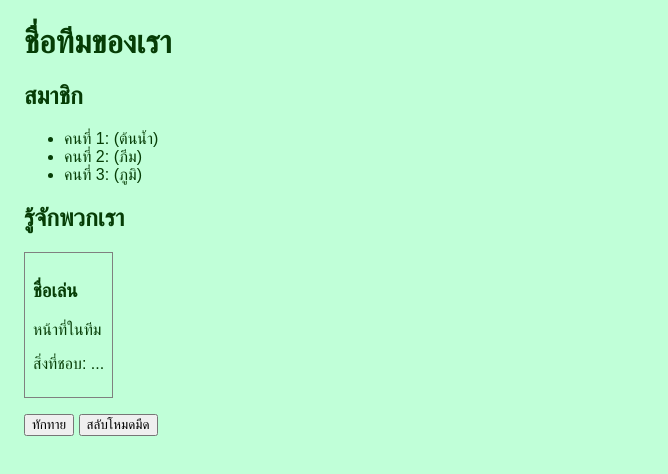
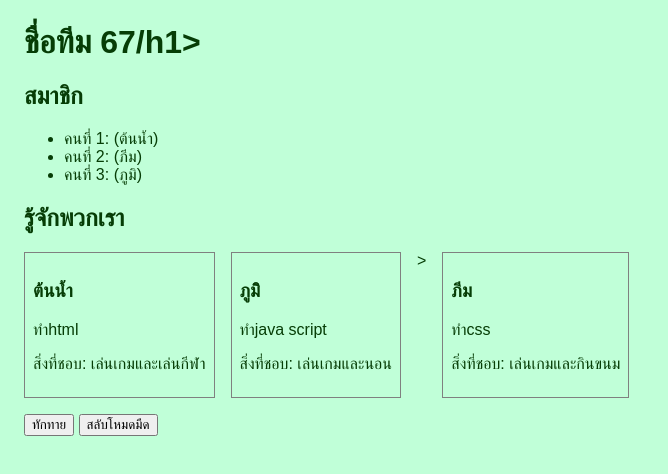
Before and after one commit to Gojo0125/team-3, a plain HTML site: page index.html in a window 1280 px wide. Shown: the whole page, without its empty margins (0-668 px from the left). Drawn offline with Linux system fonts and the light colour scheme.

Commit message:
Revise team member details in index.html
Updated team member cards with names, roles, and hobbies.

```diff
--- a/index.html
+++ b/index.html
@@ -9,7 +9,7 @@
 <body>
 
   <!-- รอบที่ 3 (คาบหน้า): แก้ชื่อทีมตรงบรรทัดนี้ -->
-  <h1 id="team-name">ชื่อทีมของเรา</h1>
+  <h1 id="team-name">ชื่อทีม 67/h1>
 
   <!-- ===== รอบที่ 1: ทุกคนผลัดกันเพิ่มชื่อเล่นของตัวเอง ===== -->
   <h2>สมาชิก</h2>
@@ -19,20 +19,28 @@
     <li>คนที่ 3: (ภูมิ)</li>
   </ul>
 
-  <!-- ===== รอบที่ 2: คนที่ 1 (หัวหน้าทีม) ทำการ์ดให้ครบ 3 ใบ ===== -->
+  <!-- ===== รอบที่ 2: คนที่ 1 (ต้นน้ำ) ทำการ์ดให้ครบ 3 ใบ ===== -->
   <h2>รู้จักพวกเรา</h2>
   <div class="card-container">
 
     <!-- การ์ดตัวอย่าง: คัดลอกทั้งก้อนนี้ไปทำใบที่ 2 และ 3 -->
     <div class="card">
-      <h3 class="card-name">ชื่อเล่น</h3>
-      <p class="card-role">หน้าที่ในทีม</p>
-      <p class="card-hobby">สิ่งที่ชอบ: ...</p>
+      <h3 class="card-name">ต้นน้ำ</h3>
+      <p class="card-role">ทำhtml</p>
+      <p class="card-hobby">สิ่งที่ชอบ: เล่นเกมและเล่นกีฬา</p>
     </div>
 
-    <!-- การ์ดคนที่ 2 วางตรงนี้ -->
+   <div class="card">
+      <h3 class="card-name">ภูมิิ</h3>
+      <p class="card-role">ทำjava script</p>
+      <p class="card-hobby">สิ่งที่ชอบ: เล่นเกมและนอน</p>
+    </div>
 
-    <!-- การ์ดคนที่ 3 วางตรงนี้ -->
+   ><div class="card">
+      <h3 class="card-name">ภีม</h3>
+      <p class="card-role">ทำcss</p>
+      <p class="card-hobby">สิ่งที่ชอบ: เล่นเกมและกินขนม</p>
+    </div>
 
   </div>
 
```
